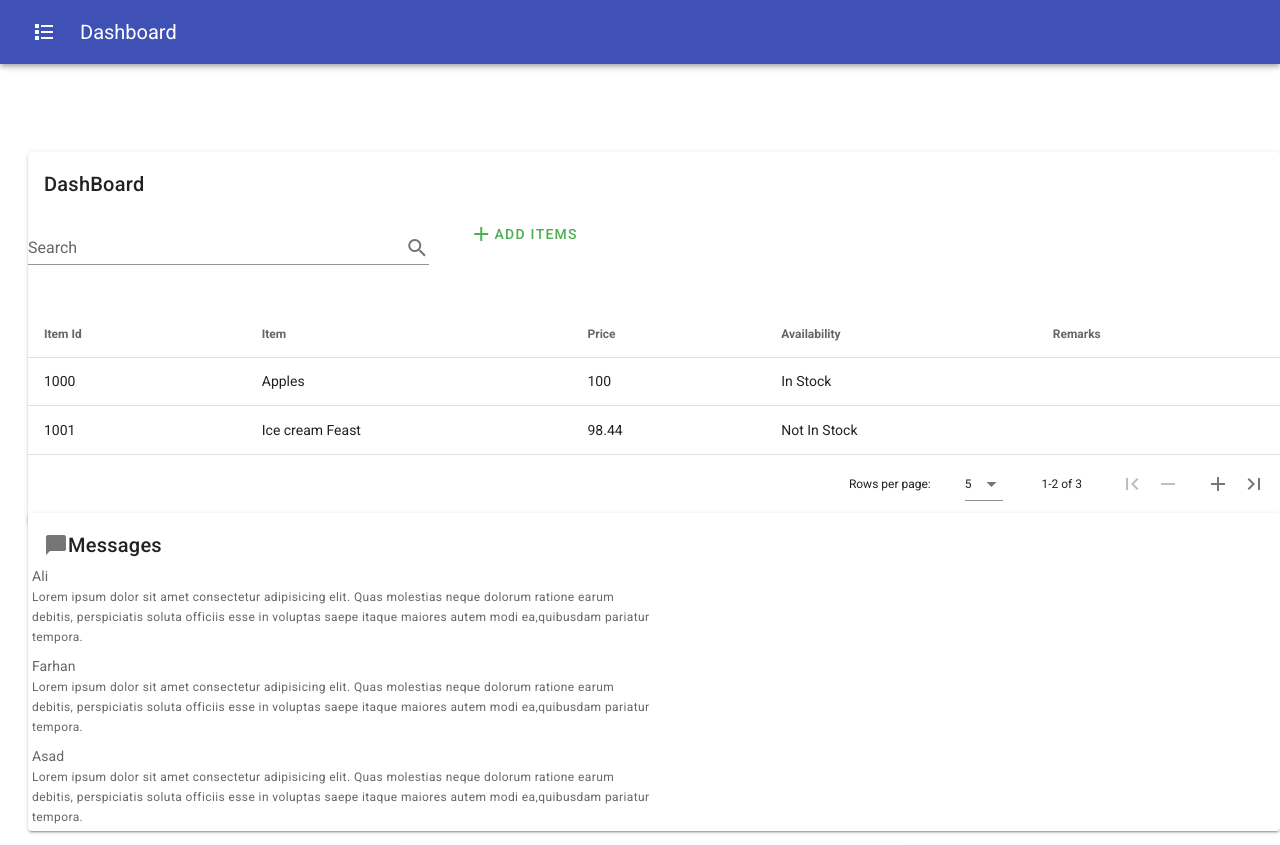
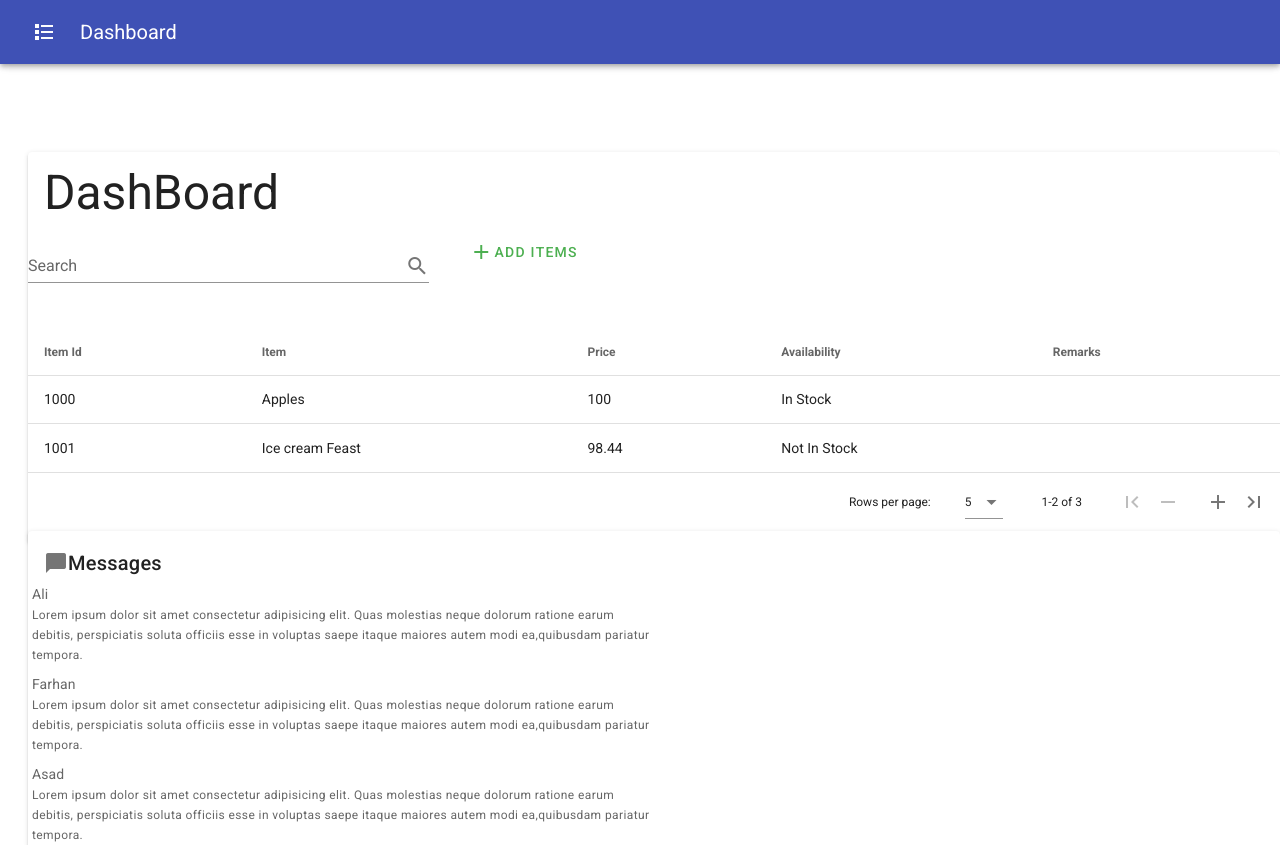
Before and after one commit to abdullah4a/SuperAdmin, a Vue app: page / in a window 1280 px wide. Shown: the top 845 px of the page. Built offline with nearby package versions, Linux system fonts and the light colour scheme.

Commit message:
Update Dashboard.vue

```diff
--- a/src/components/Dashboard.vue
+++ b/src/components/Dashboard.vue
@@ -2,8 +2,8 @@
   <v-app>
     <v-main class="ml-7">
       <v-card>
-        <v-card-title>
-          {{ ClassName }}
+        <v-card-title class="text-h3">
+          DashBoard
         </v-card-title>
         <v-row>
           <!-- Search Box -->
@@ -105,11 +105,11 @@
                 nextIcon: 'mdi-plus',
               }"
             >
-              <!--sort-by="name" -->
-              <template #items.remarks="{ items }">
-                <v-icon small @click="deleteItem(items)">mdi-pencil</v-icon>
+              <template #items.remarks="{item}">
+                <v-icon small @click="deleteItem(item)">mdi-delete</v-icon>
               </template>
             </v-data-table>
+            <!--sort-by="name" -->
           </v-col>
         </v-row>
       </v-card>
@@ -156,7 +156,6 @@ export default class Dashboard extends Vue {
   private chip = false;
   private maxi = false;
   ShowdatePicker = false;
-  private ClassName = "DashBoard";
   private headers = [
     { text: "Item Id", value: "id" },
     { text: "Item", value: "name" },
```
